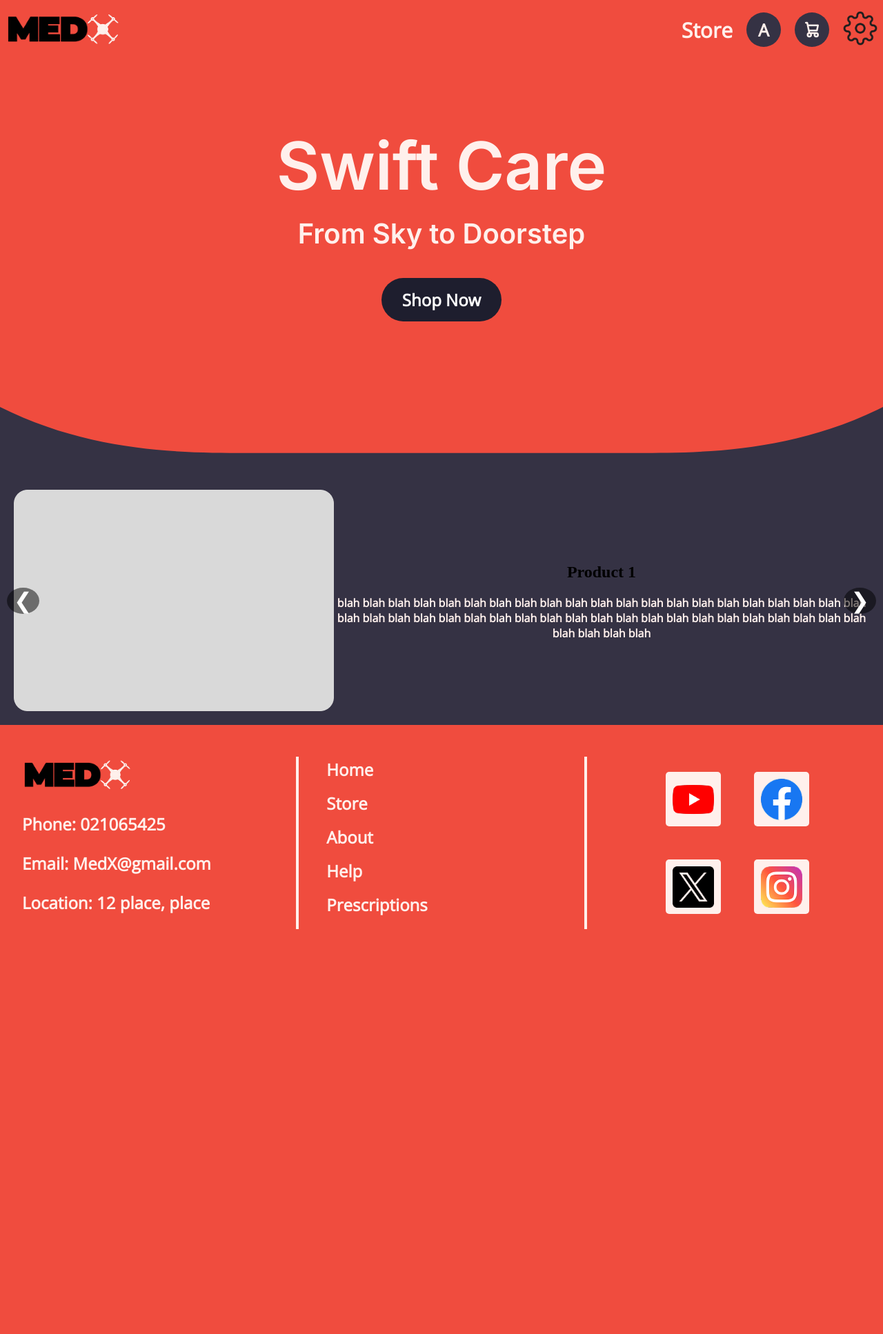
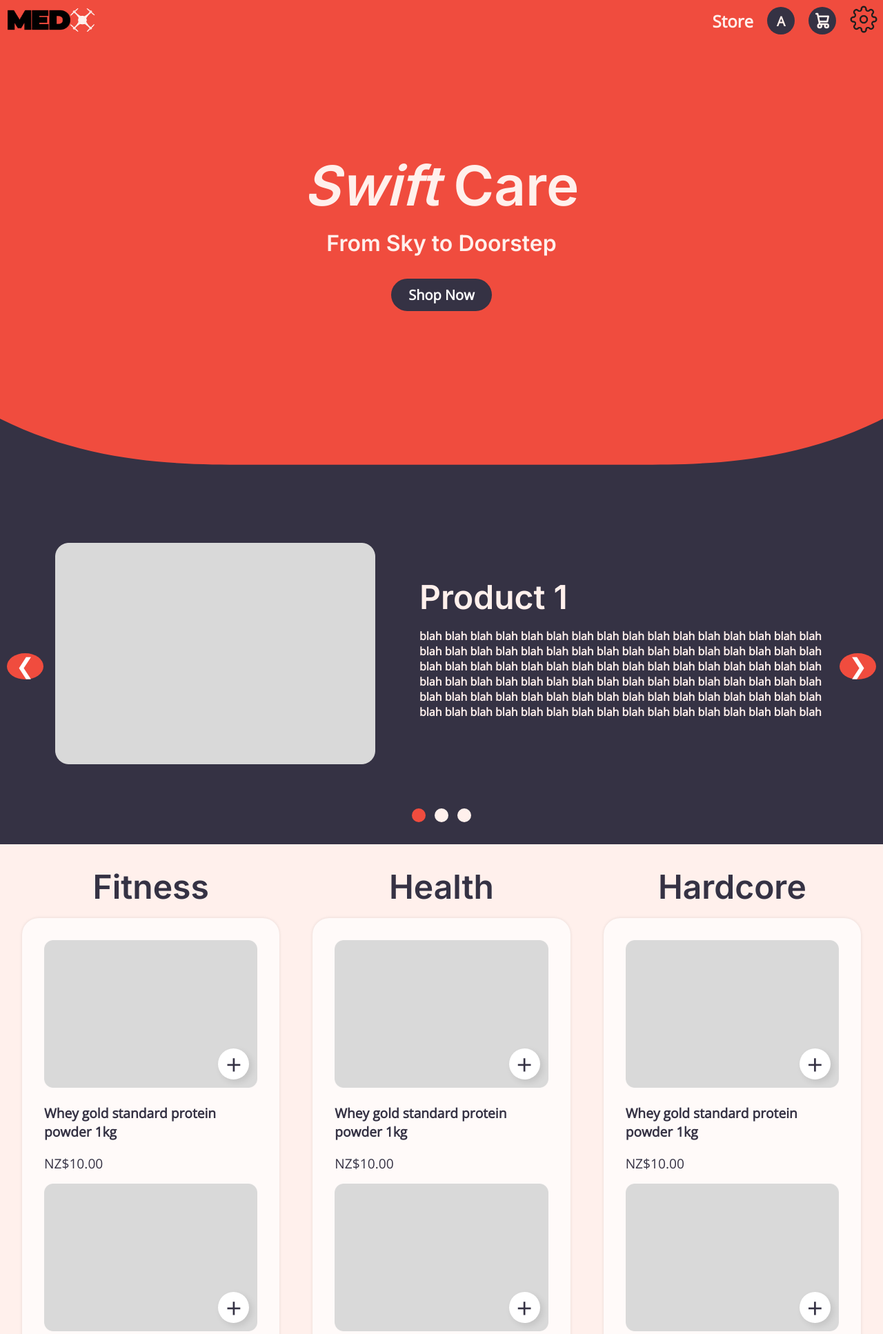
Before and after one commit to ash857/MedXWebsite, a PHP site: page / in a window 1280 px wide. Shown: the top 1934 px of the page at 69% size. Before the commit the page ends 1347 px from the top, so only its background shows below. Run offline with PHP 8.4, Linux system fonts and the light colour scheme.

Commit message:
home page draft commit

```diff
--- a/index.html
+++ b/index.html
@@ -7,6 +7,9 @@
     <link rel="stylesheet" type = "text/css" href="styles/styles.css">
 </head>
 <body>
+
+    <div class="hover-zone"></div>
+
     <header id = "top-nav-container">
         <div id = "logo-container">
             <img src="images/logo.png" alt="MedX Logo" id = "logo">
@@ -69,7 +72,7 @@
 
     <div class="banner">
         <div class="banner-content">
-          <h1>Swift Care</h1>
+          <h1><em>Swift</em> Care</h1>
           <p>From Sky to Doorstep</p>
           <button>Shop Now</button>
         </div>
@@ -92,6 +95,8 @@
                     <h2>Product 1</h2>
                     <p>blah blah blah blah blah blah blah blah blah blah blah blah blah blah blah blah blah blah blah blah blah
                        blah blah blah blah blah blah blah blah blah blah blah blah blah blah blah blah blah blah blah blah blah blah blah blah blah
+                       blah blah blah blah blah blah blah blah blah blah blah blah blah blah blah blah blah blah blah blah blah blah blah blah blah
+                       blah blah blah blah blah blah blah blah blah blah blah blah blah blah blah blah blah blah blah blah blah blah blah blah blah
                     </p>
                 </div>
             </div>
@@ -100,6 +105,8 @@
                 <div class = "carousel-text">
                     <h2>Product 2</h2>
                     <p>blah blah blah blah blah blah blah blah blah blah blah blah blah blah blah blah blah blah blah blah blah
+                       blah blah blah blah blah blah blah blah blah blah blah blah blah blah blah blah blah blah blah blah blah blah blah blah blah
+                       blah blah blah blah blah blah blah blah blah blah blah blah blah blah blah blah blah blah blah blah blah blah blah blah blah
                        blah blah blah blah blah blah blah blah blah blah blah blah blah blah blah blah blah blah blah blah blah blah blah blah blah
                     </p>
                 </div>
@@ -110,12 +117,255 @@
                     <h2>Product 3</h2>
                     <p>blah blah blah blah blah blah blah blah blah blah blah blah blah blah blah blah blah blah blah blah blah
                        blah blah blah blah blah blah blah blah blah blah blah blah blah blah blah blah blah blah blah blah blah blah blah blah blah
+                       blah blah blah blah blah blah blah blah blah blah blah blah blah blah blah blah blah blah blah blah blah blah blah blah blah
+                       blah blah blah blah blah blah blah blah blah blah blah blah blah blah blah blah blah blah blah blah blah blah blah blah blah
                     </p>
                 </div>
             </div>
         </div>
         <button class = "carousel-btn prev">&#10094;</button>
         <button class = "carousel-btn next">&#10095;</button>
+        <div class = "carousel-dots">
+            <span class = "dot active" onclick="setSlide(0)"></span>
+            <span class = "dot" onclick="setSlide(1)"></span>
+            <span class = "dot" onclick="setSlide(2)"></span>
+        </div>
+    </div>
+
+    <div id = "product-columns">
+        <div class = "product-catogory">
+            <h2>Fitness</h2>
+            <div class="product-container column">
+                <div class = "product">
+                    <div class = "product-image">
+                        <img src="images/image_template.png" alt="Product 1">
+                        <button class = "add-to-cart-btn">+</button>
+                    </div>
+                    <div class = "product-text">
+                        <h3>Whey gold standard protein powder 1kg</h3>
+                        <p>NZ$10.00</p>
+                    </div>
+                </div>
+                <div class = "product">
+                    <div class = "product-image">
+                        <img src="images/image_template.png" alt="Product 1">
+                        <button class = "add-to-cart-btn">+</button>
+                    </div>
+                    <div class = "product-text">
+                        <h3>Whey gold standard protein powder 1kg</h3>
+                        <p>NZ$10.00</p>
+                    </div>
+                </div>
+                <div class = "product">
+                    <div class = "product-image">
+                        <img src="images/image_template.png" alt="Product 1">
+                        <button class = "add-to-cart-btn">+</button>
+                    </div>
+                    <div class = "product-text">
+                        <h3>Whey gold standard protein powder 1kg</h3>
+                        <p>NZ$10.00</p>
+                    </div>
+                </div>
+            </div>
+        </div>
+        <div class = "product-catogory">
+            <h2>Health</h2>
+            <div class="product-container column">
+                <div class = "product">
+                    <div class = "product-image">
+                        <img src="images/image_template.png" alt="Product 1">
+                        <button class = "add-to-cart-btn">+</button>
+                    </div>
+                    <div class = "product-text">
+                        <h3>Whey gold standard protein powder 1kg</h3>
+                        <p>NZ$10.00</p>
+                    </div>
+                </div>
+                <div class = "product">
+                    <div class = "product-image">
+                        <img src="images/image_template.png" alt="Product 1">
+                        <button class = "add-to-cart-btn">+</button>
+                    </div>
+                    <div class = "product-text">
+                        <h3>Whey gold standard protein powder 1kg</h3>
+                        <p>NZ$10.00</p>
+                    </div>
+                </div>
+                <div class = "product">
+                    <div class = "product-image">
+                        <img src="images/image_template.png" alt="Product 1">
+                        <button class = "add-to-cart-btn">+</button>
+                    </div>
+                    <div class = "product-text">
+                        <h3>Whey gold standard protein powder 1kg</h3>
+                        <p>NZ$10.00</p>
+                    </div>
+                </div>
+            </div>
+        </div>
+        <div class = "product-catogory">
+            <h2>Hardcore</h2>
+            <div class="product-container column">
+                <div class = "product">
+                    <div class = "product-image">
+                        <img src="images/image_template.png" alt="Product 1">
+                        <button class = "add-to-cart-btn">+</button>
+                    </div>
+                    <div class = "product-text">
+                        <h3>Whey gold standard protein powder 1kg</h3>
+                        <p>NZ$10.00</p>
+                    </div>
+                </div>
+                <div class = "product">
+                    <div class = "product-image">
+                        <img src="images/image_template.png" alt="Product 1">
+                        <button class = "add-to-cart-btn">+</button>
+                    </div>
+                    <div class = "product-text">
+                        <h3>Whey gold standard protein powder 1kg</h3>
+                        <p>NZ$10.00</p>
+                    </div>
+                </div>
+                <div class = "product">
+                    <div class = "product-image">
+                        <img src="images/image_template.png" alt="Product 1">
+                        <button class = "add-to-cart-btn">+</button>
+                    </div>
+                    <div class = "product-text">
+                        <h3>Whey gold standard protein powder 1kg</h3>
+                        <p>NZ$10.00</p>
+                    </div>
+                </div>
+            </div>
+        </div>
+        <div class = "product-catogory">
+            <h2>Acids</h2>
+            <div class="product-container column">
+                <div class = "product">
+                    <div class = "product-image">
+                        <img src="images/image_template.png" alt="Product 1">
+                        <button class = "add-to-cart-btn">+</button>
+                    </div>
+                    <div class = "product-text">
+                        <h3>Whey gold standard protein powder 1kg</h3>
+                        <p>NZ$10.00</p>
+                    </div>
+                </div>
+                <div class = "product">
+                    <div class = "product-image">
+                        <img src="images/image_template.png" alt="Product 1">
+                        <button class = "add-to-cart-btn">+</button>
+                    </div>
+                    <div class = "product-text">
+                        <h3>Whey gold standard protein powder 1kg</h3>
+                        <p>NZ$10.00</p>
+                    </div>
+                </div>
+                <div class = "product">
+                    <div class = "product-image">
+                        <img src="images/image_template.png" alt="Product 1">
+                        <button class = "add-to-cart-btn">+</button>
+                    </div>
+                    <div class = "product-text">
+                        <h3>Whey gold standard protein powder 1kg</h3>
+                        <p>NZ$10.00</p>
+                    </div>
+                </div>
+            </div>
+        </div>
+    </div>
+
+    <div id = "product-rows">
+        <div class = "product-catogory">
+            <h2>Pain Killers</h2>
+            <div class="product-container row">
+                <div class = "product">
+                    <div class = "product-image">
+                        <img src="images/image_template.png" alt="Product 1">
+                        <button class = "add-to-cart-btn">+</button>
+                    </div>
+                    <div class = "product-text">
+                        <h3>Whey gold standard protein powder 1kg</h3>
+                        <p>NZ$10.00</p>
+                    </div>
+                </div>
+                <div class = "product">
+                    <div class = "product-image">
+                        <img src="images/image_template.png" alt="Product 1">
+                        <button class = "add-to-cart-btn">+</button>
+                    </div>
+                    <div class = "product-text">
+                        <h3>Whey gold standard protein powder 1kg</h3>
+                        <p>NZ$10.00</p>
+                    </div>
+                </div>
+                <div class = "product">
+                    <div class = "product-image">
+                        <img src="images/image_template.png" alt="Product 1">
+                        <button class = "add-to-cart-btn">+</button>
+                    </div>
+                    <div class = "product-text">
+                        <h3>Whey gold standard protein powder 1kg</h3>
+                        <p>NZ$10.00</p>
+                    </div>
+                </div>
+                <div class = "product">
+                    <div class = "product-image">
+                        <img src="images/image_template.png" alt="Product 1">
+                        <button class = "add-to-cart-btn">+</button>
+                    </div>
+                    <div class = "product-text">
+                        <h3>Whey gold standard protein powder 1kg</h3>
+                        <p>NZ$10.00</p>
+                    </div>
+                </div>
+            </div>
+        </div>
+        <div class = "product-catogory">
+            <h2>Pet Medication</h2>
+            <div class="product-container row">
+                <div class = "product">
+                    <div class = "product-image">
+                        <img src="images/image_template.png" alt="Product 1">
+                        <button class = "add-to-cart-btn">+</button>
+                    </div>
+                    <div class = "product-text">
+                        <h3>Whey gold standard protein powder 1kg</h3>
+                        <p>NZ$10.00</p>
+                    </div>
+                </div>
+                <div class = "product">
+                    <div class = "product-image">
+                        <img src="images/image_template.png" alt="Product 1">
+                        <button class = "add-to-cart-btn">+</button>
+                    </div>
+                    <div class = "product-text">
+                        <h3>Whey gold standard protein powder 1kg</h3>
+                        <p>NZ$10.00</p>
+                    </div>
+                </div>
+                <div class = "product">
+                    <div class = "product-image">
+                        <img src="images/image_template.png" alt="Product 1">
+                        <button class = "add-to-cart-btn">+</button>
+                    </div>
+                    <div class = "product-text">
+                        <h3>Whey gold standard protein powder 1kg</h3>
+                        <p>NZ$10.00</p>
+                    </div>
+                </div>
+                <div class = "product">
+                    <div class = "product-image">
+                        <img src="images/image_template.png" alt="Product 1">
+                        <button class = "add-to-cart-btn">+</button>
+                    </div>
+                    <div class = "product-text">
+                        <h3>Whey gold standard protein powder 1kg</h3>
+                        <p>NZ$10.00</p>
+                    </div>
+                </div>
+            </div>
+        </div>
     </div>
 
     <footer id = "footer">
--- a/styles/styles.css
+++ b/styles/styles.css
@@ -16,13 +16,13 @@ html {
     padding: 0;
     margin: 0;
     scroll-behavior: smooth;
+    user-select: none;
 }
 
 body {
     background-color: var(--primary-color);
     padding: 0;
     margin: 0;
-    height: 1000px;
 }
 
 header {
@@ -36,6 +36,19 @@ header {
 
 ul {
     list-style: none;
+}
+
+#top-nav-container{
+    padding: 0;
+    margin: 0;
+    display: flex;
+    justify-content: space-between;
+    align-items: center;
+    z-index: 10;
+    transition: top 0.3s ease-in-out;
+    background-color: var(--accent2-color);
+    width: 100%;
+    height: 60px;
 }
 
 #desktop-nav ul {
@@ -55,30 +68,30 @@ ul {
     padding-left: 20px;
 }
 
-#top-nav-container {
-    display: flex;
-    justify-content: space-between;
-    align-items: center;
-}
-
 a, p{
     text-decoration: none;
     color: var(--primary-color);
     font-family: 'open sans', sans-serif;
     font-weight: bold;
-    font-size: 30px;
+    font-size: 1.5em;
+    transition: 0.3s;
+}
+
+a:hover{
+    color: var(--accent1-color);
 }
 
 #logo{
     width: 100%;
-    max-width: 175px;
+    max-width: 140px;
+    height: auto;
     padding-left: 0.5rem;
 }
 
 .account-btn a{
     color: var(--primary-color);
     border: none;
-    font-size: 25px;
+    font-size: 1.2em;
     cursor: pointer;
     font-family: 'open sans', sans-serif;
     font-weight: bold;
@@ -88,8 +101,8 @@ a, p{
     background-color: var(--accent1-color);
     border: none;
     cursor: pointer;
-    width: 50px;
-    height: 50px;
+    width: 40px;
+    height: 40px;
     border-radius: 50%;
     display: flex;
     justify-content: center;
@@ -119,7 +132,7 @@ a, p{
 
 .settings-btn img{
     width: 100%;
-    max-width: 50px;
+    max-width: 40px;
     height: auto;
 }
 
@@ -136,8 +149,8 @@ a, p{
 .bar1,
 .bar2,
 .bar3 {
-  width: 50px;
-  height: 7.5px;
+  width: 35px;
+  height: 5px;
   background-color: #353244;
   margin-top: 5px;
   transition: 0.4s;
@@ -231,15 +244,36 @@ a, p{
     }
 }
 
+.sticky-nav {
+    position: sticky;
+    top: -25%;
+    box-shadow: 0px 0px 4px rgba(0, 0, 0, 0.1);
+    background-color: rgba(240, 76, 62, 0.3);
+    backdrop-filter: blur(10px);
+    -webkit-backdrop-filter: blur(10px);
+}
+
+#top-nav-container:hover {
+    top: 0;
+}
+
 h1 {
-    font-size: 6em;
+    font-size: 5em;
     font-weight: bolder;
     font-family: var(--font-header);
     margin: 0;
 }
 
+h2 {
+    font-size: clamp(1.5em, 4vw, 3em);
+    font-weight: bolder;
+    font-family: var(--font-header);
+    color: var(--primary-color);
+    margin: 0;
+}
+
 p {
-    font-size: 1em;
+    font-size: clamp(0.5em, 2vw ,1em);
     font-weight: bold;
     font-family: 'Open Sans', sans-serif;
 }
@@ -250,14 +284,14 @@ p {
     color: var(--primary-color);
     text-align: center;
     padding: 80px 20px;
-    padding-bottom: 14rem;
-    padding-top: 6rem;
+    padding-bottom: 16rem;
+    padding-top: 10rem;
     height: auto;
     width: 100%;
 }
 
 .banner p {
-    font-size: 2.5em;
+    font-size: 2em;
     font-family: 'Inter', sans-serif;
     padding-top: 1rem;
     margin-top: 0;
@@ -265,11 +299,11 @@ p {
 
 .banner button {
     position: relative;
-    background: #1E1E2E;
+    background: var(--accent1-color);
     color: white;
     border: none;
-    padding: 15px 30px;
-    font-size: 1.5em;
+    padding: 10px 25px;
+    font-size: 1.25em;
     font-family: var(--font-text);
     font-weight: bold;
     border-radius: 100px;
@@ -306,18 +340,20 @@ p {
 
 .carousel-content {
     display: flex;
-    transition: transform 0.5s ease-in-out;
+    transition: transform 1.2s ease-in-out;
     will-change: transform;
 }
 
 .carousel-slide{
     display: flex;
     align-items: center;
-    justify-content: space-around;
     flex-direction: row;
+    justify-content: flex-start;
+    gap: 4rem;
     flex: 0 0 100%;
     box-sizing: border-box;
-    padding: 20px;
+    padding: 5rem;
+    padding-bottom: 4rem;
     text-align: center;
     background-color: var(--accent1-color);
 }
@@ -330,11 +366,11 @@ p {
     border-radius: 50%;
     top: 50%;
     transform: translateY(-50%);
-    background: rgba(0,0,0,0.5);
+    background: var(--accent2-color);
     border: none;
     color: white;
     font-size: 2rem;
-    padding: 0 10px;
+    padding: 0 13px;
     cursor: pointer;
     z-index: 1;
 }
@@ -347,18 +383,173 @@ p {
     right: 10px;
 }
 
+.carousel-slide img {
+    width: clamp(200px, 50vw, 500px);
+    height: auto;
+}
+
+.carousel-text{
+    display: flex;
+    flex-direction: column;
+    justify-content: center;
+    align-items: flex-start;
+    text-align: left;
+}
+
+.carousel-dots{
+    display: flex;
+    justify-content: center;
+    align-items: center;
+    margin-bottom: 2rem;
+}
+
+.dot{
+    height: 20px;
+    width: 20px;
+    margin: 0 0.4rem;
+    background-color: var(--primary-color);
+    border-radius: 50%;
+    display: inline-block;
+    transition: background-color 1.2s ease;
+}
+
+.dot.active{
+    background-color: var(--accent2-color);
+}
+
+#product-columns{
+    display: grid;
+    grid-template-columns: repeat(auto-fit, minmax(300px, 1fr));
+    gap: 3rem;
+    padding: 2rem;
+}
+
+#product-rows{
+    display: flex;
+    background-color: var(--accent1-color);
+    padding: 4rem;
+    flex-direction: column;
+    gap: 4rem;
+}
+
+#product-rows h2{
+    color: var(--primary-color);
+}
+
+.product-catogory{
+    display: flex;
+    flex-direction: column;
+    justify-content: center;
+    align-items: center;
+    gap: 1rem;
+}
+
+.product-catogory h2{
+    color: var(--accent1-color);
+}
+
+.product-container{
+    display: flex;
+    flex-direction: column;
+    justify-content: center;
+    align-items: center;
+    width: 100%;
+    background-color: #FFFAF9;
+    border-radius: 1.5rem;
+    padding : 2rem;
+    box-shadow: 0px 0px 4px rgba(0, 0, 0, 0.1);
+}
+
+.column{
+    flex-direction: column;
+}
+
+.row{
+    flex-direction: row;
+    gap: 3rem;
+}
+
+.product{
+    display: flex;
+    flex-direction: column;
+    justify-content: center;
+    align-items: center;
+    width: 100%;
+    height: 100%;
+}
+
+.product-image{
+    position: relative;
+}
+
+.product-image img{
+    width: 100%;
+    max-width: 400px;
+    height: auto;
+}
+.product-image button{
+    position: absolute;
+    display: flex;
+    justify-content: center;
+    align-items: center;
+    bottom: 1rem;
+    right: 0.75rem;
+    width: 45px;
+    height: 45px;
+    background-color: #ffffff;
+    box-shadow: 4px 4px 10px rgba(0, 0, 0, 0.1);
+    color: var(--accent1-color);
+    font-size: 2.5em;
+    font-family: var(--font-text);
+    font-weight: normal;
+    border-radius: 50%;
+    border: none;
+    cursor: pointer;
+    transition: 0.3s ease-in-out;
+}
+
+.product-image button:hover{
+    transform: scale(1.1);
+}
+
+h3{
+    font-size: 1.2em;
+    font-family: var(--font-text);
+    font-weight: bolder;
+}
+
+.product-text{
+    display: flex;
+    flex-direction: column;
+    justify-content: flex-start;
+    align-items: flex-start;
+    text-align: left;
+}
+
+.product-text h3{
+    color: var(--accent1-color);
+}
+
+.product-text p{
+    color: var(--accent1-color);
+    font-size: 1.2em;
+    font-weight: normal;
+    padding: 0;
+    padding-bottom: 1rem;
+    margin: 0;
+}
 
 .footer-content{
     display: flex;
     justify-content: space-between;
     align-items: center;
-    padding: 2rem;
-    background-color: var(--accent2-color)
+    padding: 1rem 1.5rem 1rem 1.5rem;
+    background-color: var(--accent2-color);
 }
 
 .bar-break{
     width: 4px;
-    height: 250px;
+    height: 200px;
     background-color: var(--primary-color);
 }
 
@@ -375,7 +566,7 @@ p {
 }
 
 .footer-links ul li{
-    padding-bottom: 1rem;
+    padding-bottom: 0.5rem;
 }
 
 .footer-socials{
@@ -387,19 +578,19 @@ p {
 }
 
 .footer-contact p, .footer-links a{
-    font-size: 1.5em;
+    font-size: 1.3em;
 }
 
 .footer-contact img {
     width: 100%;
-    max-width: 10rem;
+    max-width: 8.5rem;
     height: auto;
 }
 
 .footer-socials ul{
     display: grid;
     grid-template-columns: repeat(2, 1fr);
-    grid-gap: 3rem;
+    grid-gap: 2rem;
 }
 
 .footer-socials ul li{
@@ -415,7 +606,7 @@ p {
 
 .footer-socials ul li img{
     width: 100%;
-    max-width: 60px;
+    max-width: 50px;
     height: auto;
 }
 
@@ -429,3 +620,14 @@ p {
         display: block;
     }
 }
+
+@media only screen and (max-width: 1000px) {
+    .carousel-slide{
+        flex-direction: column;
+    }
+
+    .carousel-text{
+        align-items: center;
+        text-align: center;
+    }
+}
```
Also changed, not shown: main.js (+46 -3 lines), images/next.png (added), images/prev.png (added).
